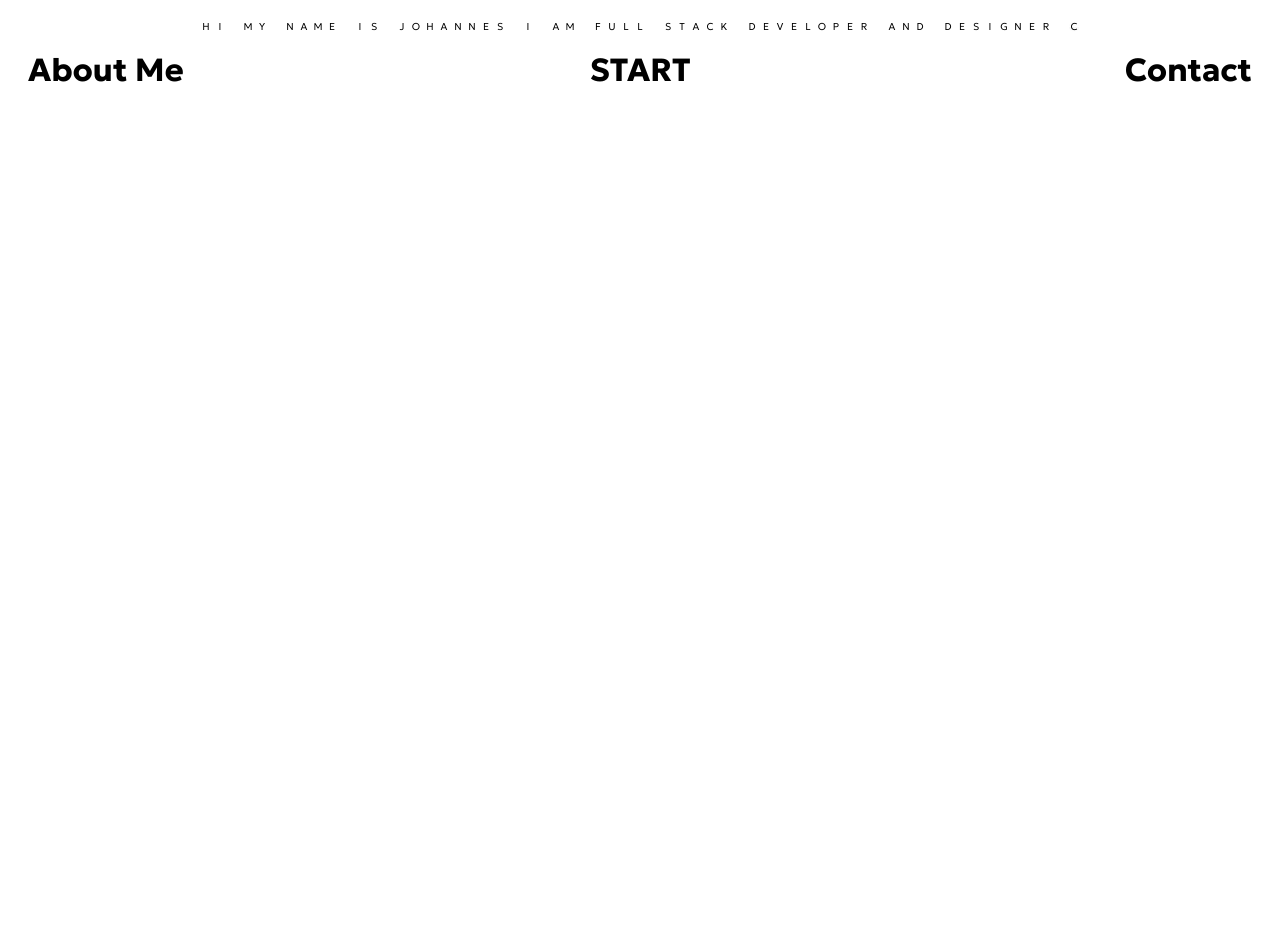
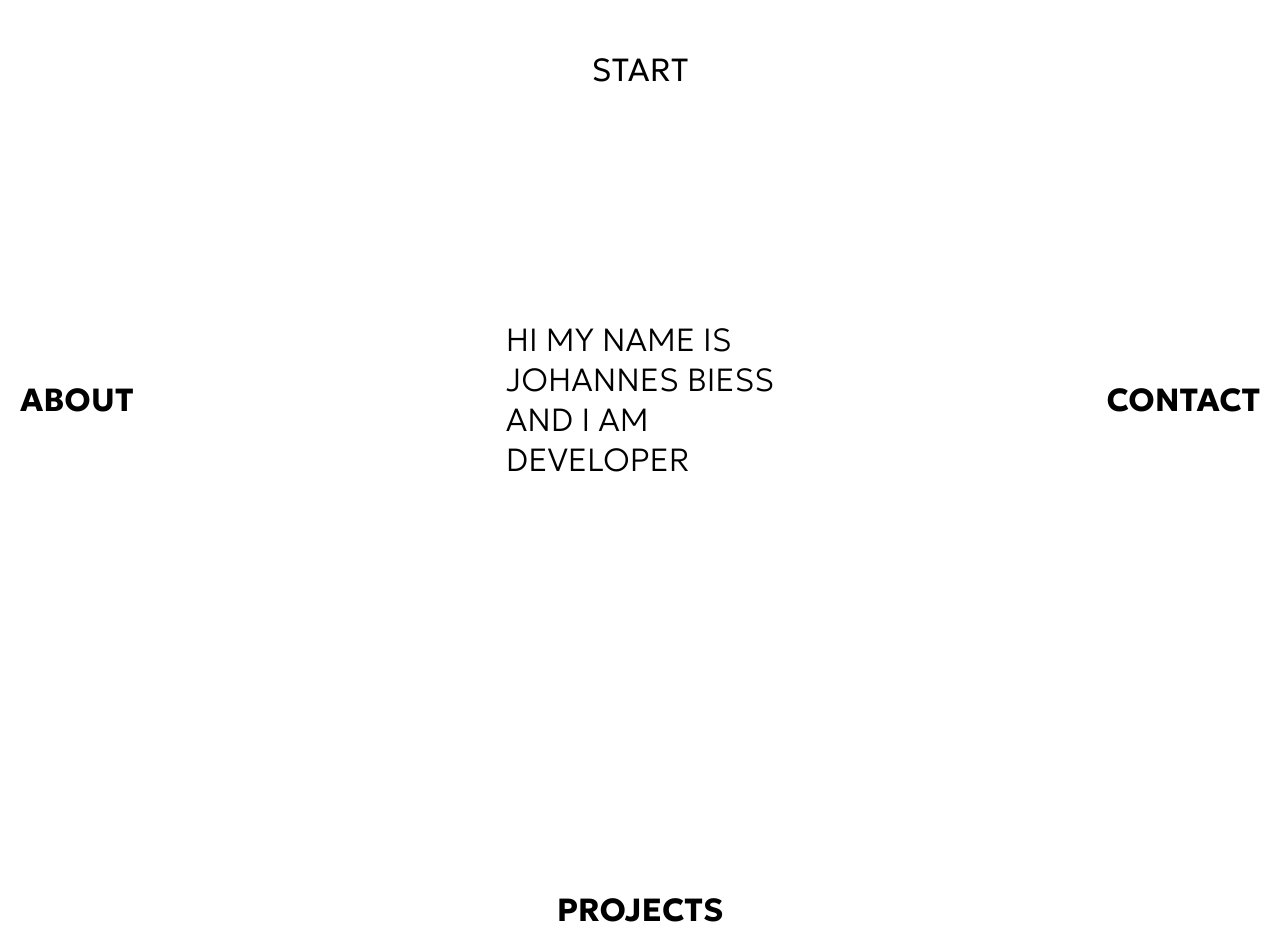
Before and after one commit to johannesb999/portfolio-johannes-biess, a Nuxt app: page / in a window 1280 px wide. Before the commit the page ends 800 px from the top, so only its background shows below. Built offline with nearby package versions, Linux system fonts and the light colour scheme.

Commit message:
linking pages

```diff
--- a/pages/about.vue
+++ b/pages/about.vue
@@ -1,7 +1,21 @@
 <template>
   <div>
-      <h1>About Me</h1>
-      <p>This is the about page content.</p>
+    <div id="aboutMe">ABOUT ME</div>
+
+    <div id="startLinkAbout">
+      <nuxt-link to="/" class="custom-link">START</nuxt-link>
+    </div>
+    <div id="resumeLink">
+      <nuxt-link to="resume" class="custom-link">PERSONAL RESUME</nuxt-link>
+    </div>
+    <div class="aboutMeText">
+      <div id="line1">ABOUT ME</div>
+      <div id="line2">TEAMWORK TRUST</div>
+      <div id="line3">ORGANIZATION CLARITY</div>
+      <div id="line4">ADAPTABILITY</div>
+      <div id="line4">PUNCTUALITY FAIRNESS</div>
+      <div id="line4">CREATIVE ACCURACY</div>
+    </div>
   </div>
 </template>
 
@@ -12,4 +26,84 @@
 </script>
 
 <style>
+#aboutMe {
+  color: black;
+  font-weight: 300;
+  font-size: 32px;
+  text-align: center;
+  margin-top: 50px;
+  font-style: normal;
+  line-height: normal;
+  text-decoration: underline;
+}
+
+#resumeLink {
+  color: black;
+  font-weight: 700;
+  font-size: 32px;
+  text-align: center;
+  margin-top: 800px;
+  font-style: normal;
+  line-height: normal;
+}
+
+#aboutLink,
+#startLinkAbout {
+  position: absolute;
+  top: 50%;
+  transform: translateY(-50%);
+  font-size: 32px;
+  font-weight: 700;
+}
+
+#aboutLink {
+  left: 0;
+  padding-left: 20px;
+}
+
+#startLinkAbout {
+  right: 0;
+  padding-right: 20px;
+}
+
+.custom-link {
+  color: black;
+  text-decoration: none;
+}
+
+.custom-link:hover {
+  color: black;
+  text-decoration: underline;
+}
+
+.aboutMeText {
+  display: flex;
+  flex-direction: column;
+  position: absolute;
+  top: 50%;
+  left: 50%;
+  transform: translate(-50%, -50%);
+  font-size: 24px;
+  font-weight: 200;
+  text-align: left;
+
+  #line1 {
+    font-weight: 700;
+  }
+  #line2 {
+    font-weight: 300;
+  }
+  #line3 {
+    font-weight: 300;
+  }
+  #line4 {
+    font-weight: 300;
+  }
+  #line5 {
+    font-weight: 300;
+  }
+  #line6 {
+    font-weight: 300;
+  }
+}
 </style>
--- a/pages/contact.vue
+++ b/pages/contact.vue
@@ -1,13 +1,66 @@
 <template>
-    <div>
-        contact Page
+  <div>
+    <div id="contact">CONTACT</div>
+
+    <div id="startLinkContact">
+      <nuxt-link to="/" class="custom-link">START</nuxt-link>
     </div>
+    <div class="contactText">
+      <div id="line1">CONTACT ME</div>
+    </div>
+  </div>
 </template>
+
 <script>
 export default {
+  name: "ContactPage",
+};
+</script>
 
+<style>
+#contact {
+  color: black;
+  font-weight: 300;
+  font-size: 32px;
+  text-align: center;
+  margin-top: 50px;
+  font-style: normal;
+  line-height: normal;
+  text-decoration: underline;
 }
-</script>
-<style >
 
+#startLinkContact {
+  position: absolute;
+  top: 50%;
+  transform: translateY(-50%);
+  font-size: 32px;
+  font-weight: 700;
+}
+
+#startLinkContact {
+  left: 0;
+  padding-left: 20px;
+}
+
+.custom-link {
+  color: black;
+  text-decoration: none;
+}
+
+.custom-link:hover {
+  color: black;
+  text-decoration: underline;
+}
+
+.contactText {
+  display: flex;
+  flex-direction: column;
+  position: absolute;
+  top: 50%;
+  left: 50%;
+  transform: translate(-50%, -50%);
+  font-size: 24px;
+  font-weight: 200;
+  text-align: left;
+}
 </style>
--- a/pages/index.vue
+++ b/pages/index.vue
@@ -2,142 +2,46 @@
   <div>
     <div id="start">START</div>
     <div id="aboutLink">
-      <nuxt-link to="about" class="custom-link">About Me</nuxt-link>
+      <nuxt-link to="about" class="custom-link">ABOUT</nuxt-link>
     </div>
     <div id="contactLink">
-      <nuxt-link to="contact" class="custom-link">Contact</nuxt-link>
+      <nuxt-link to="contact" class="custom-link">CONTACT</nuxt-link>
     </div>
-    <div class="center"></div>
+    <div id="projectLink">
+      <nuxt-link to="projects" class="custom-link">PROJECTS</nuxt-link>
+    </div>
+    <div class="mainText">
+      <div id="line1">HI MY NAME IS</div>
+      <div id="line2">JOHANNES BIESS</div>
+      <div id="line3">AND I AM</div>
+      <div id="line4">DEVELOPER</div>
+    </div>
   </div>
 </template>
 
 <script>
 export default {
   name: "HomePage",
-  data() {
-    return {
-      speed: 0.07, // seconds
-      beginStr: "BZBUVJCIHHDFGSTHBIVHICIJGIUZTGHNBVCFGHJIUZTGHBGVFGHHJBGTHJUUZGH"
-        .toUpperCase()
-        .split(""),
-      endStr: "HI MY NAME IS JOHANNES I AM FULL STACK DEVELOPER AND DESIGNER"
-        .toUpperCase()
-        .split(""),
-      char: [
-        "A", "B", "C", "D", "E", "F", "G", "H", "I", "J", "K", "L", "M", "N",
-        "O", "P", "Q", "R", "S", "T", "U", "V", "W", "X", "Y", "Z", "1", "2",
-        "3", "4", "5", "6", "7", "8", "9", "0", " ",
-      ],
-      strCount: [],
-      flag: [],
-      flag2: true,
-    };
-  },
-  mounted() {
-    this.initializeFlaps();
-  },
-  methods: {
-    initializeFlaps() {
-      const amountOfFlaps =
-        this.beginStr.length >= this.endStr.length ? this.beginStr.length : this.endStr.length;
-
-      let html = "";
-      for (let x = 0; x < amountOfFlaps; x++) {
-        html += '<div class="splitflap"><div class="top"></div><div class="bottom"></div><div class="nextHalf"></div><div class="nextFull"></div></div>';
-      }
-
-      this.$el.querySelector(".center").innerHTML = html;
-
-      this.adjustStrArrays(amountOfFlaps);
-      this.initAnimation(amountOfFlaps);
-    },
-    adjustStrArrays(amountOfFlaps) {
-      if (this.beginStr.length !== amountOfFlaps) {
-        for (let x = 0; x < amountOfFlaps - this.beginStr.length; x++) {
-          this.beginStr.push(" ");
-        }
-      }
-      if (this.endStr.length !== amountOfFlaps) {
-        for (let x = 0; x < amountOfFlaps - this.endStr.length; x++) {
-          this.endStr.push(" ");
-        }
-      }
-      for (let x = 0; x < amountOfFlaps; x++) {
-        this.strCount[x] = this.char.indexOf(this.beginStr[x]);
-        this.flag[x] = false;
-      }
-    },
-    initAnimation(amountOfFlaps) {
-      setInterval(() => {
-        for (let x = 0; x < amountOfFlaps; x++) {
-          const b1 = this.$el.querySelectorAll(".nextFull")[x];
-          if (b1.innerHTML === this.endStr[x]) {
-            this.dontFlipIt(x);
-          } else {
-            this.flipIt(x);
-          }
-        }
-
-        if (this.flag.every(e => e) && this.flag2) {
-          this.flag2 = false;
-          this.changeDestination();
-        }
-      }, this.speed * 1000);
-    },
-    flipIt(x) {
-      const a1 = this.$el.querySelectorAll(".top")[x];
-      const a2 = this.$el.querySelectorAll(".bottom")[x];
-      const b1 = this.$el.querySelectorAll(".nextFull")[x];
-      const b2 = this.$el.querySelectorAll(".nextHalf")[x];
-
-      a1.innerHTML = this.char[this.strCount[x] === 0 ? this.char.length - 1 : this.strCount[x] - 1];
-      a2.innerHTML = this.char[this.strCount[x] === 0 ? this.char.length - 1 : this.strCount[x] - 1];
-      b1.innerHTML = this.char[this.strCount[x]];
-      b2.innerHTML = this.char[this.strCount[x]];
-
-      a2.classList.remove("flip1");
-      a2.offsetWidth; // Trigger reflow
-      a2.classList.add("flip1");
-      b2.classList.remove("flip2");
-      b2.offsetWidth; // Trigger reflow
-      b2.classList.add("flip2");
-
-      if (this.strCount[x] > this.char.length - 2) this.strCount[x] = 0;
-      else this.strCount[x]++;
-    },
-    dontFlipIt(x) {
-      const a1 = this.$el.querySelectorAll(".top")[x];
-      const a2 = this.$el.querySelectorAll(".bottom")[x];
-      const b2 = this.$el.querySelectorAll(".nextHalf")[x];
-
-      this.flag[x] = true;
-      a2.classList.remove("flip2");
-      a2.style.backgroundColor = "#fff";
-      b2.style.backgroundColor = "#fff";
-      a1.innerHTML = this.char[this.strCount[x] === 0 ? this.char.length - 1 : this.strCount[x] - 1];
-      a2.innerHTML = this.char[this.strCount[x] === 0 ? this.char.length - 1 : this.strCount[x] - 1];
-    },
-    changeDestination() {
-      setTimeout(() => {
-        this.flag.fill(false);
-        this.flag2 = true;
-
-        const tempArr = this.endStr.slice();
-        this.endStr = this.beginStr.slice();
-        this.beginStr = tempArr.slice();
-      }, 3000);
-    },
-  },
 };
 </script>
 
 <style>
 #start {
   color: black;
+  font-weight: 300;
+  font-size: 32px;
+  text-align: center;
+  margin-top: 50px;
+  font-style: normal;
+  line-height: normal;
+}
+
+#projectLink {
+  color: black;
   font-weight: 700;
   font-size: 32px;
   text-align: center;
-  margin-top: 50px;
+  margin-top: 800px;
   font-style: normal;
   line-height: normal;
 }
@@ -171,113 +75,13 @@ export default {
   text-decoration: underline;
 }
 
-
-  .splitflap {
-  position: relative;
-  min-width: 10px;
-  height: 10px;
-  margin: 2px;
-  line-height: 10px;
-  font-size: 10px;
-  font-family: "Geologica", sans-serif;
-  font-weight: 300;
-  text-align: center;
-  color: black;
-}
-
-.center {
+.mainText {
   position: absolute;
-  left: 0;
   top: 50%;
-  margin-top: -50px;
-  width: 100%;
-  display: flex;
-  justify-content: center;
-}
-
-.top {
-  position: relative;
-  height: 50%;
-  width: 100%;
-  background-color: #fff;
-  border-radius: 5px 5px 0 0;
-  overflow: hidden;
-  z-index: 0;
-}
-
-div {
-  perspective: 500px;
-}
-
-.bottom {
-  position: relative;
-  height: 100%;
-  width: 100%;
-  margin-top: -50%;
-  border-radius: 10px 10px 10px 10px;
-  z-index: -1;
-  background-color: black;
-  background-image: linear-gradient(rgba(10, 50, 0, 0), #fff);
-  transform-origin: center;
-}
-
-.nextHalf {
-  position: relative;
-  height: 50%;
-  width: 100%;
-  margin-top: -100%;
-  overflow: hidden;
-  border-radius: 10px 10px 0 0;
-  z-index: 2;
-  background-color: black;
-  background-image: linear-gradient(#fff, rgba(40, 6, 10, 0));
-  transform-origin: bottom;
-}
-
-.nextFull {
-  position: relative;
-  height: 100%;
-  width: 100%;
-  background-color: #fff;
-  margin-top: -50%;
-  border-radius: 10px 10px 10px 10px;
-  z-index: -3;
-}
-
-.flip1 {
-  animation: flip1 ease-in 1;
-  animation-duration: 1s;
-}
-
-.flip2 {
-  animation: flip2 ease-out 1;
-  animation-duration: 1s;
-}
-
-@keyframes flip1 {
-  0% {
-    transform: rotateX(0deg);
-    background-color: #fff;
-  }
-  50% {
-    transform: rotateX(90deg);
-    background-color: black;
-  }
-  100% {
-    transform: rotateX(90deg);
-  }
-}
-
-@keyframes flip2 {
-  0% {
-    transform: rotateX(-90deg);
-  }
-  50% {
-    transform: rotateX(-90deg);
-  }
-  100% {
-    transform: rotateX(0deg);
-    background-color: #fff;
-  }
+  left: 50%;
+  transform: translate(-50%, -50%);
+  font-size: 32px;
+  font-weight: 200;
+  text-align: left;
 }
 </style>
--- /dev/null
+++ b/pages/projects.vue
@@ -0,0 +1,13 @@
+<template>
+    <div>
+        project Page
+    </div>
+</template>
+<script>
+export default {
+    name: "projectPage",
+}
+</script>
+<style >
+
+</style>
--- /dev/null
+++ b/pages/resume.vue
@@ -0,0 +1,13 @@
+<template>
+    <div>
+        resume Page
+    </div>
+</template>
+<script>
+export default {
+    name: "resumePage",
+}
+</script>
+<style >
+
+</style>
```
Lines whose indentation alone changed are shown as unchanged.
